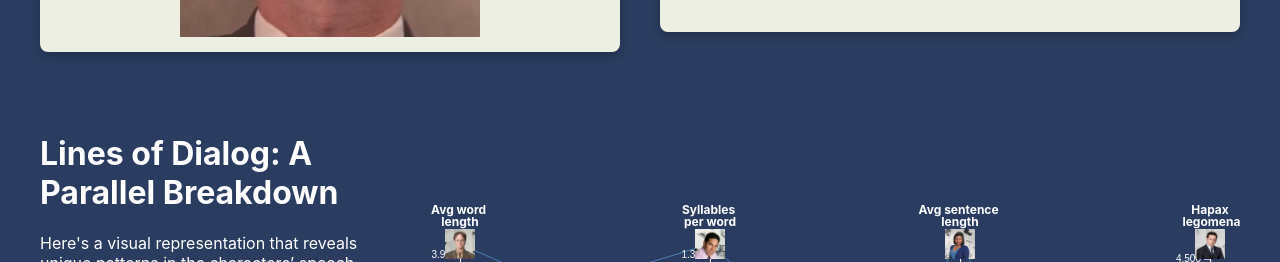
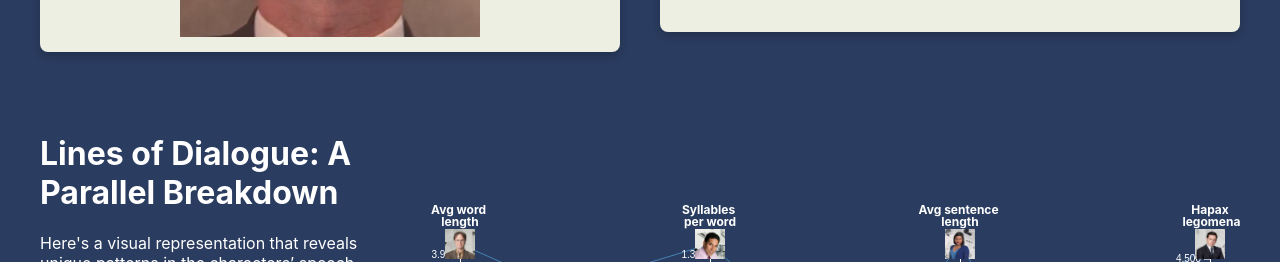
Before and after one commit to princessempel/DataVis-TheOffice, a React (Create React App) app in the folder dv-theoffice/: page / in a window 1280 px wide. Shown: the part 3322-3584 px from the top of the page. Built offline with nearby package versions, Linux system fonts and the light colour scheme.

Commit message:
dialogue > dialog

```diff
--- a/dv-theoffice/src/TextAnalysis.js
+++ b/dv-theoffice/src/TextAnalysis.js
@@ -19,7 +19,7 @@ const TextAnalysis = () => {
   return (
     <div className="container">
       <div className="text-analysis-insight">
-        <h1 style={{ flex: 1 }}>Lines of Dialog: A Parallel Breakdown</h1>
+        <h1 style={{ flex: 1 }}>Lines of Dialogue: A Parallel Breakdown</h1>
         <p >Here's a visual representation that reveals unique patterns in the characters’ speech styles.
           Explore it to identify correlations, compare speech traits across characters, and uncover insights that align with their personalities and roles in the show.
           <i> Hapax Legomenon is a word or an expression that occurs only once within a context.</i></p><br></br>
```
